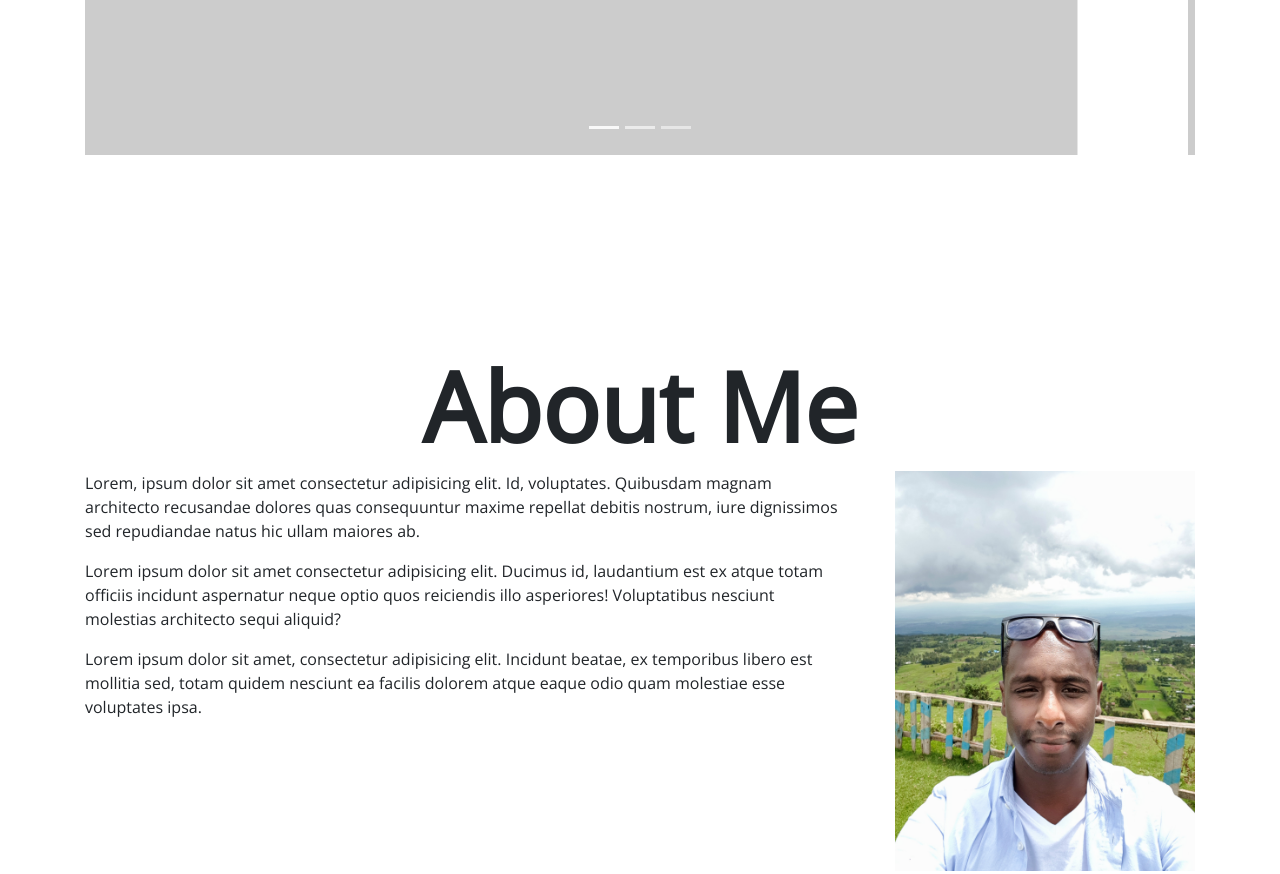
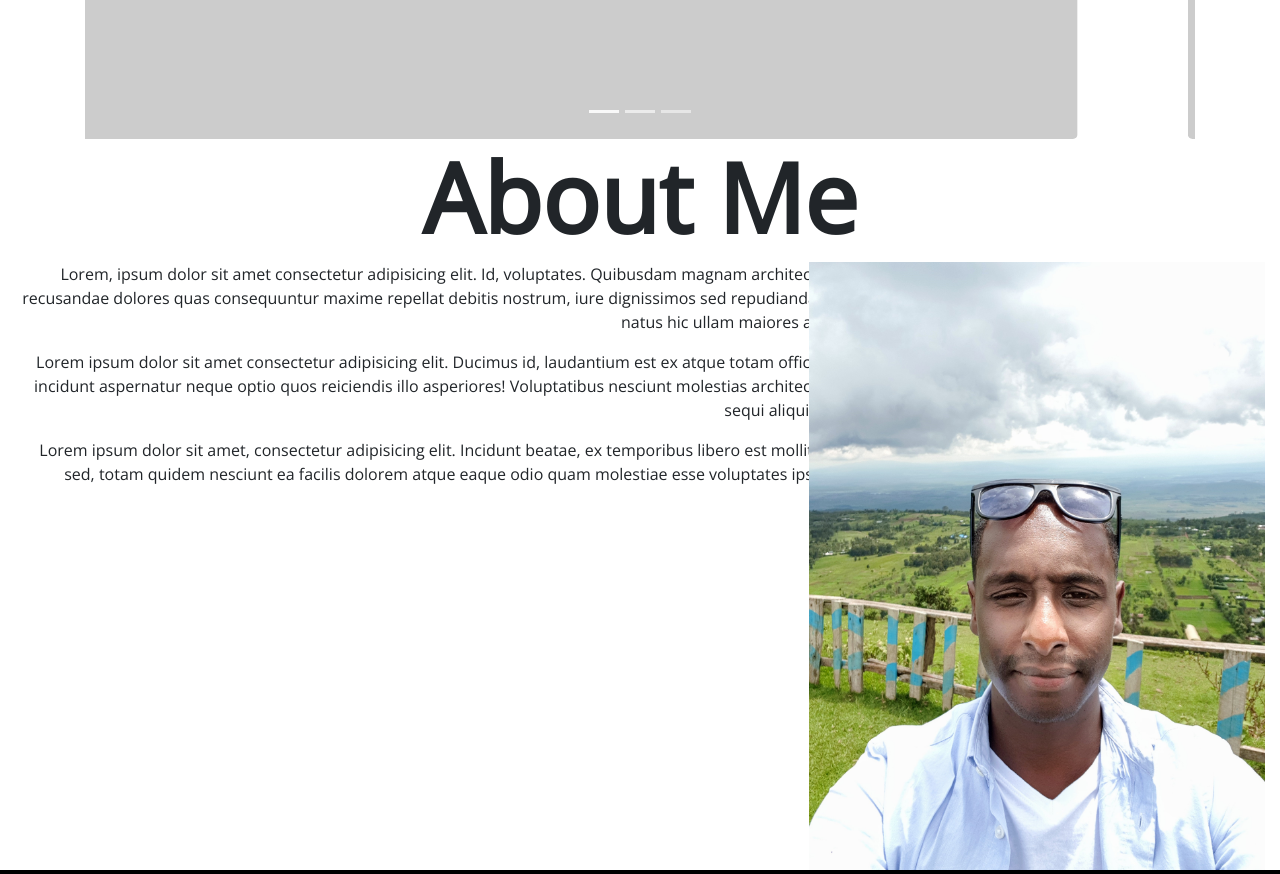
Before and after one commit to AbdullahinurAA/NEW-PORTFOLIO-TRIALS, a plain HTML site: page index.html in a window 1280 px wide. Shown: the part 1340-2214 px from the top of the page. Drawn offline with nearby package versions, Linux system fonts and the light colour scheme; placeholder pictures from the web are drawn by us.

Commit message:
push to gh-pages

```diff
--- a/css/styles.scss
+++ b/css/styles.scss
@@ -11,6 +11,7 @@ body {
 
 header {
     height: 100vh;
+
     .header {
 
         position: relative;
@@ -21,31 +22,37 @@ header {
         }
 
         hr {
-            border:none;
-            border-top:25px dotted #f00;
-            color:#fff;
-            background-color:#fff;
-            height:1px;
-            width:50%;
-          }
+            border: none;
+            border-top: 25px dotted #f00;
+            color: #fff;
+            background-color: #fff;
+            height: 1px;
+            width: 50%;
+        }
 
     }
 }
 
 main {
-    margin: 1rem;
+
     .projects {
-        height: 100vh;
         h1 {
-            margin-top: 1rem;
+            color: green;
             font-weight: 900;
         }
+
     }
+
+
     .about {
+        padding: auto;
+        margin: 0;
+
         h1 {
-            margin-top: 1rem;
+
             font-weight: 900;
         }
+
         .grid-container {
             display: inline-grid;
             grid-column-gap: 50px;
@@ -54,31 +61,46 @@ main {
 
             .one {
                 grid-column-start: 1;
-                grid-column-end: 3;
+                grid-column-end: 5;
+                grid-row-start: 1;
+                padding: 0;
+                margin: 0;
+                grid-row-end: 2;
             }
+
             .two {
 
                 grid-column-start: 3;
                 grid-column-end: 6;
+                grid-row-start: 1;
+                grid-row-end: 3;
+
+                img {
+                    padding: 0 0 0 0px;
+                    margin: 0 -9rem 0 0px;
+                }
             }
         }
     }
 }
 
 footer {
-           background-color: #000;
+    background-color: #000;
+
     .footer-container {
 
         display: inline-grid;
         grid-column-gap: 10px;
         grid-template-columns: 1fr 1fr 1fr;
         grid-template-rows: auto;
+
         .contact-form {
             grid-column-start: 1;
             grid-column-end: 3;
             grid-row-start: 1;
             grid-row-end: 2;
         }
+
         .contact-text {
             grid-column-start: 3;
             grid-column-end: 6;
--- a/index.html
+++ b/index.html
@@ -50,7 +50,7 @@
         <h1 class="text-center display-1">Projects</h1>
         <div class="container text-center">
            <!-- PROJECT CAROUSEL -->
-           <div id="carouselId" class="carousel slide" data-ride="carousel">
+           <div id="carouselId" class="carousel slide " data-ride="carousel">
             <ol class="carousel-indicators">
                 <li data-target="#carouselId" data-slide-to="0" class="active"></li>
                 <li data-target="#carouselId" data-slide-to="1"></li>
@@ -58,13 +58,13 @@
             </ol>
             <div class="carousel-inner" role="listbox">
                 <div class="carousel-item active">
-                    <img src="https://via.placeholder.com/1000x500/000000/FFFFFF/?text=first%20slide" alt="First slide">
+                    <img src="https://via.placeholder.com/1000x500/000000/FFFFFF/?text=first%20slide" alt="First slide" class="img-fluid rounded-lg">
                 </div>
                 <div class="carousel-item">
-                    <img src="https://via.placeholder.com/1000x500/000000/FFFFFF/?text=second%20slide" alt="Second slide">
+                    <img src="https://via.placeholder.com/1000x500/000000/FFFFFF/?text=second%20slide" alt="Second slide" class="img-fluid rounded-lg">
                 </div>
                 <div class="carousel-item">
-                    <img src="https://via.placeholder.com/1000x500/000000/FFFFFF/?text=third%20slide" alt="Third slide">
+                    <img src="https://via.placeholder.com/1000x500/000000/FFFFFF/?text=third%20slide" alt="Third slide" class="img-fluid rounded-lg">
                 </div>
             </div>
             <a class="carousel-control-prev" href="#carouselId" role="button" data-slide="prev">
@@ -78,16 +78,16 @@
         </div>
         </div>
     </div>
-    <div class="container about">
+    <div class="container-fluid about">
         <h1 class="text-center display-1">About Me</h1>
         <div class="grid-container">
-            <div class="one">
+            <div class="one w-75 text-right">
                 <p>Lorem, ipsum dolor sit amet consectetur adipisicing elit. Id, voluptates. Quibusdam magnam architecto recusandae dolores quas consequuntur maxime repellat debitis nostrum, iure dignissimos sed repudiandae natus hic ullam maiores ab.</p>
                 <p>Lorem ipsum dolor sit amet consectetur adipisicing elit. Ducimus id, laudantium est ex atque totam officiis incidunt aspernatur neque optio quos reiciendis illo asperiores! Voluptatibus nesciunt molestias architecto sequi aliquid?</p>
                 <p>Lorem ipsum dolor sit amet, consectetur adipisicing elit. Incidunt beatae, ex temporibus libero est mollitia sed, totam quidem nesciunt ea facilis dolorem atque eaque odio quam molestiae esse voluptates ipsa.</p>
             </div>
             <div class="two">
-                <img src="assets/20180414_135437.png" class="img-fluid" width="300" alt="">
+                <img src="assets/20180414_135437.png" class="img-fluid pr-0" width="600" alt="">
             </div>
         </div>
     </div>
```
Also changed, not shown: css/styles.css, 3 other files.
